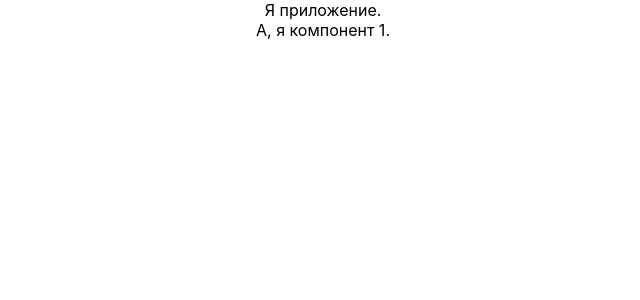
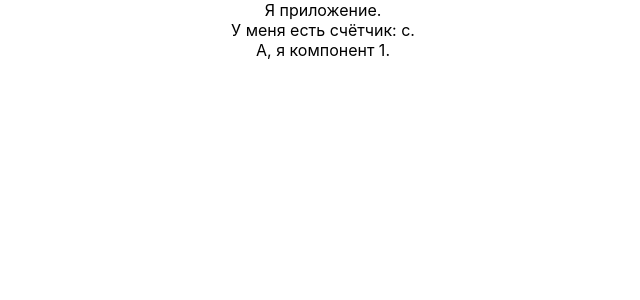
Before and after one commit to eugen35/my-app, a React (Create React App) app: page / in a window 1280 px wide. Shown: the top 300 px of the page, without its empty margins (317-957 px from the left). Built offline with nearby package versions, Linux system fonts and the light colour scheme.

Commit message:
use timer не получается

```diff
--- a/src/App.js
+++ b/src/App.js
@@ -1,13 +1,22 @@
-import React from 'react';
+import React, { useState } from 'react';
 import './App.css';
 import Component1 from './Component1';
 
+// function startTimer(){let t=new Date().getTime(); return setInterval(()=>console.log(Math.floor((new Date().getTime()-t)/1000)),1000)} - это с замыканием
+// p=startTimer();
+// After some time to stop Timing use:  clearInterval(p);
 
 function App() {
+  const [myState, setMyState] = useState({startUnixTime: undefined, currentUnixTime: undefined, timerId: undefined});
+  const timerValue = myState.startUnixTime ? Math.floor((new Date().getTime()-myState.startUnixTime)/1000 + "с") : undefined;
   return (
     <div className="App">
-      Я приложение.
-      <Component1/>
+      Я приложение. <br/>
+      У меня есть счётчик: {timerValue} с.
+      <Component1 startTimer={()=>setMyState({
+        startUnixTime: new Date().getTime(),
+        currentUnixTime: new Date().getTime(),
+        timerId: setInterval(()=>{setMyState({...myState, currentUnixTime: new Date().getTime()})},1000)})} />
     </div>
   );
 }
--- a/src/Component1.js
+++ b/src/Component1.js
@@ -1,8 +1,8 @@
 import React from 'react';
 
-export default function Component1() {
+export default function Component1(props) {
   return (
-    <div>
+    <div onClick={props.startTimer}>
       А, я компонент 1.
     </div>
   );
```
